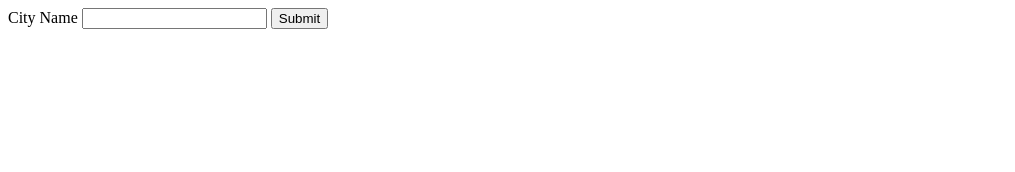
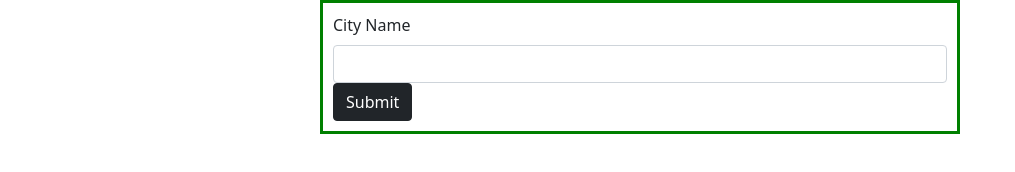
Before and after one commit to jishnu0712/weatherApp, a website: page index.html in a window 1280 px wide. Shown: the whole page, without its empty margins (0-1015 px from the left). Drawn offline with nearby package versions, Linux system fonts and the light colour scheme.

Commit message:
added bootstrap

```diff
--- a/index.html
+++ b/index.html
@@ -5,15 +5,25 @@
     <meta charset="UTF-8">
     <meta http-equiv="X-UA-Compatible" content="IE=edge">
     <meta name="viewport" content="width=device-width, initial-scale=1.0">
-    <title>Weather</title>
+    <!-- CSS only -->
+    <link href="https://cdn.jsdelivr.net/npm/bootstrap@5.1.3/dist/css/bootstrap.min.css" rel="stylesheet"
+        integrity="sha384-1BmE4kWBq78iYhFldvKuhfTAU6auU8tT94WrHftjDbrCEXSU1oBoqyl2QvZ6jIW3" crossorigin="anonymous">
+    <link href="styles.css" rel="stylesheet">
+        <title>Weather</title>
 </head>
 
 <body>
-    <form action="/" method="post">
-        <label for="cityInput">City Name</label>
-        <input id="cityInput" name="cityName">
-        <button type="submit">Submit</button>
-    </form>
+    <div class="formInput">
+        <form action="/" method="post">
+            <label for="cityInput" class="form-label">City Name</label>
+            <input id="cityInput"  class="form-control" name="cityName">
+            <button type="submit" class="btn btn-dark">Submit</button>
+        </form>
+    </div>
+    <!-- JavaScript Bundle with Popper -->
+    <script src="https://cdn.jsdelivr.net/npm/bootstrap@5.1.3/dist/js/bootstrap.bundle.min.js"
+        integrity="sha384-ka7Sk0Gln4gmtz2MlQnikT1wXgYsOg+OMhuP+IlRH9sENBO0LRn5q+8nbTov4+1p"
+        crossorigin="anonymous"></script>
 </body>
 
 </html>
--- /dev/null
+++ b/styles.css
@@ -0,0 +1,8 @@
+.formInput {
+    margin: auto;
+    width: 50%;
+    border: 3px solid green;
+    padding: 10px ;
+
+
+}
```
